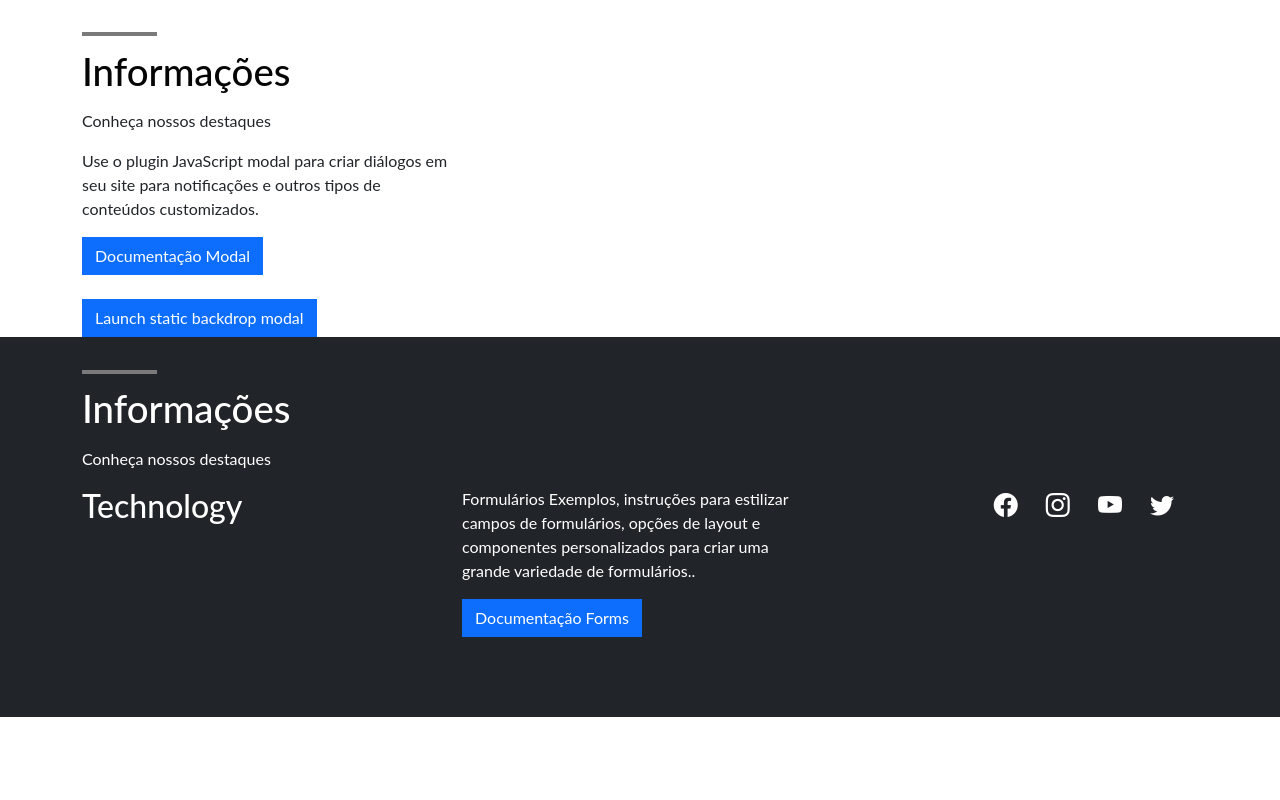
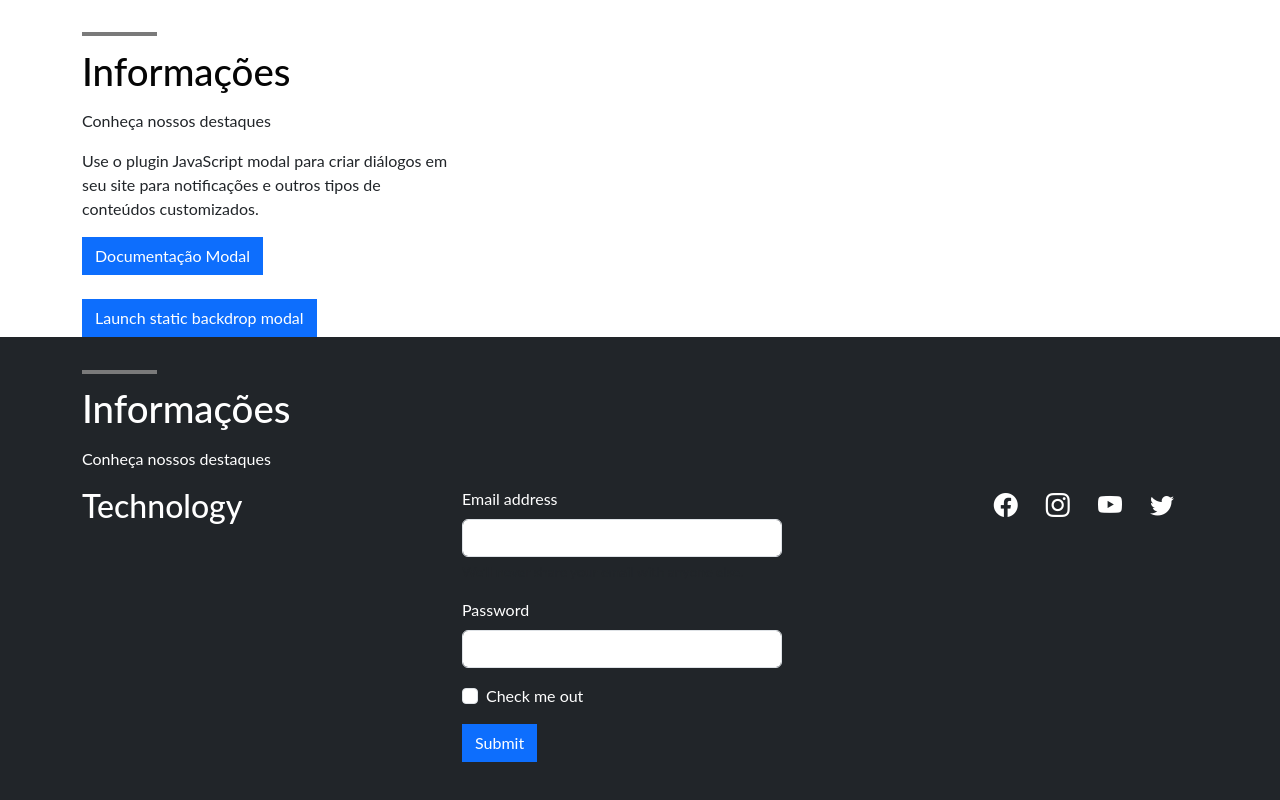
Before and after one commit to marrie713/Projeto_casa, a website: page index.html in a window 1280 px wide. Shown: the part 1749-2549 px from the top of the page. Before the commit the page ends 2466 px from the top, so only its background shows below. Drawn offline with nearby package versions, Linux system fonts and the light colour scheme.

Commit message:
Finalização do projeto

```diff
--- a/css/main.css
+++ b/css/main.css
@@ -313,3 +313,9 @@
 #links-container a:hover {
   color: #fff;
 }
+
+/* Forms */
+
+.form-control{
+  width: 20rem;
+}
--- a/index.html
+++ b/index.html
@@ -321,13 +321,28 @@
                                 </h2>
                             </section>
 
-                            <section class="col-12 col-md-4">
-                                <p>Formulários
-                                    Exemplos, instruções para estilizar campos de formulários, opções de layout e
-                                    componentes personalizados para criar uma grande variedade de formulários..</p>
-                                <a href="https://getbootstrap.com/docs/5.3/forms/overview/"
-                                    class="btn btn-primary">Documentação Forms</a>
+                            <section class="col-4">
+                                <!--Início formulário de contato-->
+                            <form>
+                                <div class="mb-3">
+                                  <label for="exampleInputEmail1" class="form-label">Email address</label>
+                                  <input type="email" class="form-control" id="exampleInputEmail1" aria-describedby="emailHelp">
+                                  <div id="emailHelp" class="form-text">We'll never share your email with anyone else.</div>
+                                </div>
+                                <div class="mb-3">
+                                  <label for="exampleInputPassword1" class="form-label">Password</label>
+                                  <input type="password" class="form-control" id="exampleInputPassword1">
+                                </div>
+                                <div class="mb-3 form-check">
+                                  <input type="checkbox" class="form-check-input" id="exampleCheck1">
+                                  <label class="form-check-label" for="exampleCheck1">Check me out</label>
+                                </div>
+                                <button type="submit" class="btn btn-primary">Submit</button>
+                              </form>
+
+                              <!--Fim formulário-->
                             </section>
+
 
                             <section class="col-4" id="social-icons">
                                 <i class="bi bi-facebook"></i>
@@ -335,6 +350,7 @@
                                 <i class="bi bi-youtube"></i>
                                 <i class="bi bi-twitter"></i>
                             </section>
+
                         </section>
                     </section>
                 </section>
```
